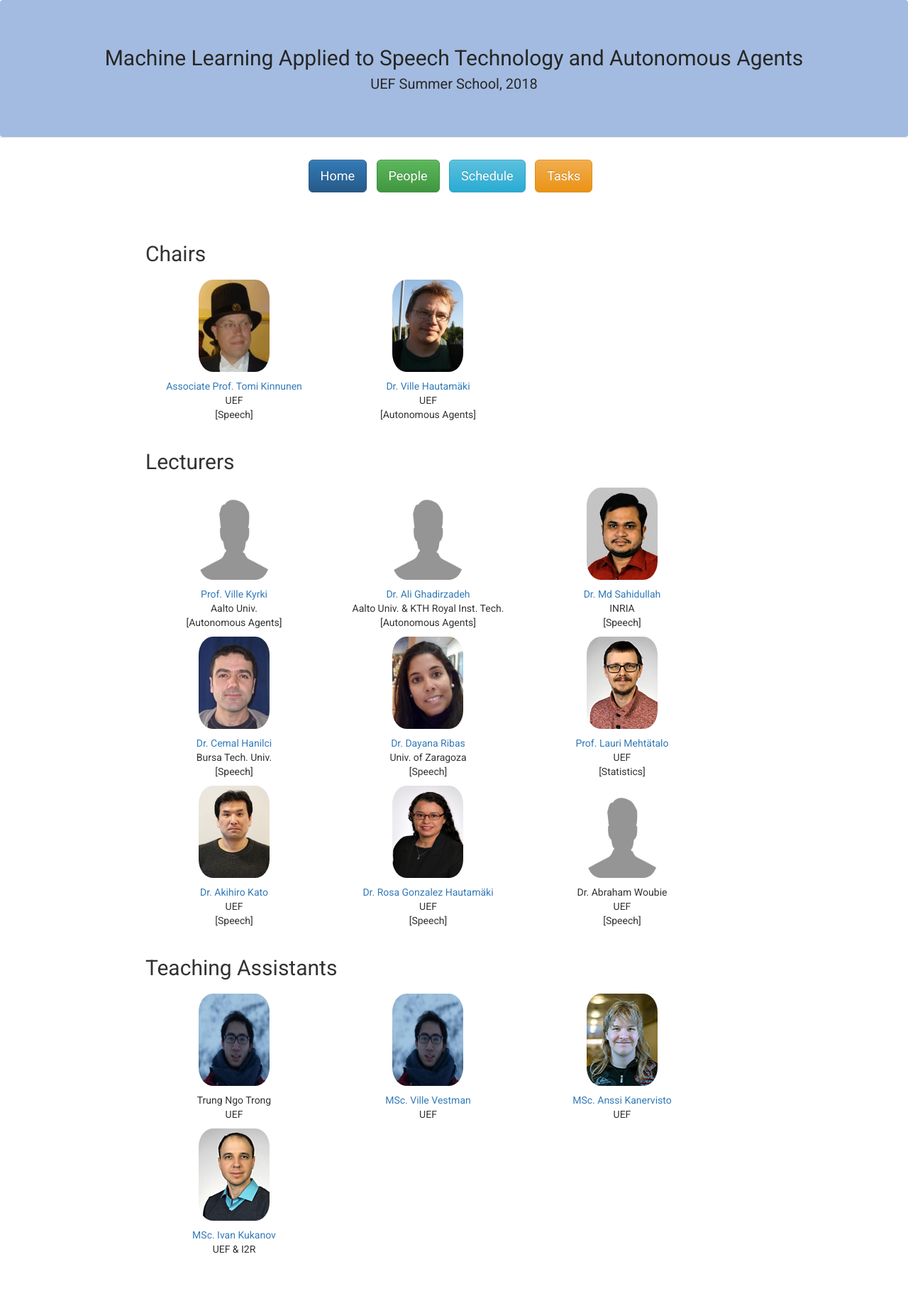
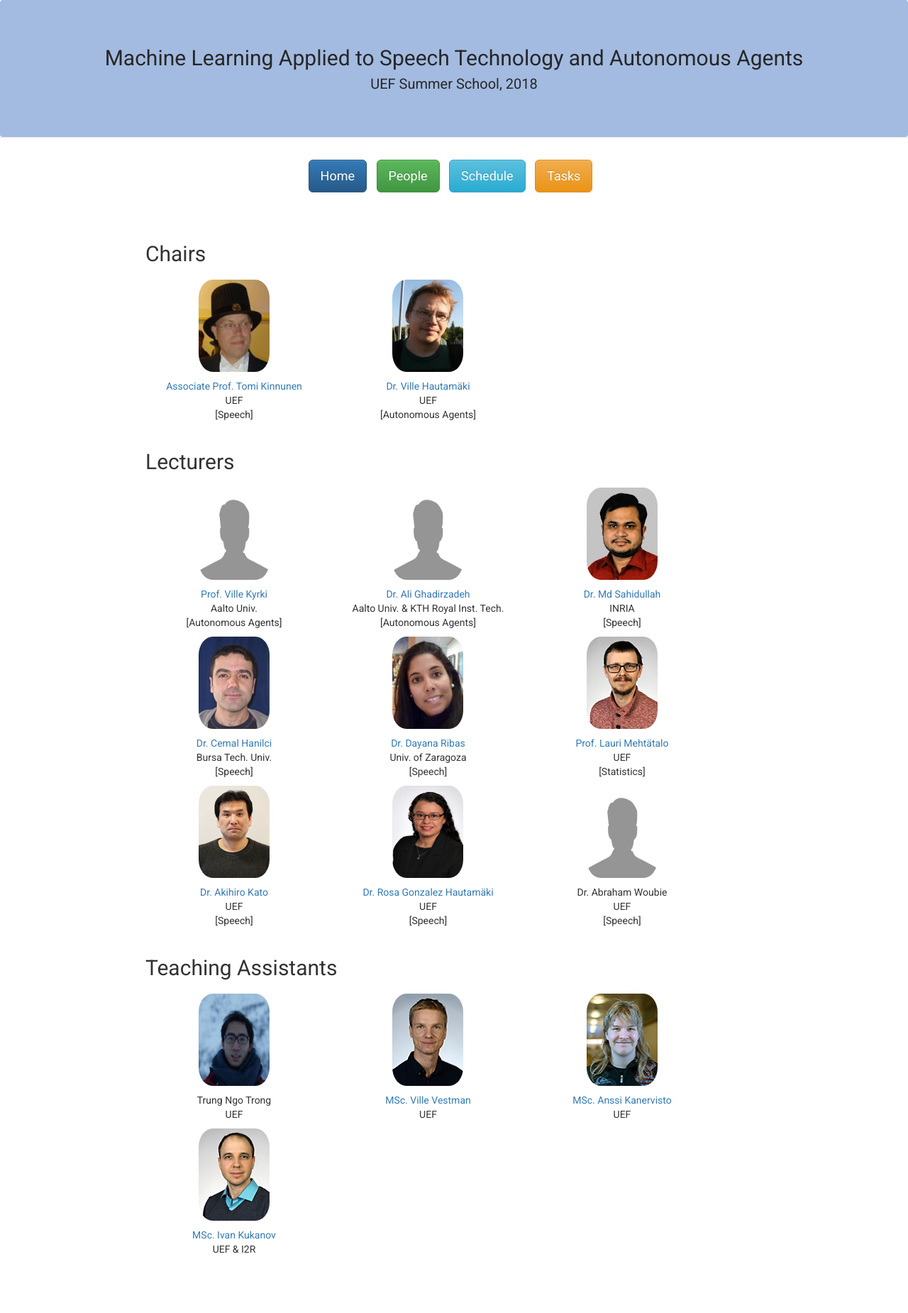
Before and after one commit to abrahamwoubie/Summer_School_RL, a Jekyll site: the page built from people.md, in a window 1280 px wide. Shown: the whole page at 71% size. Built offline with Jekyll 4.4.1, drawn with Linux system fonts in a browser that asks for light colours; nearby versions of some CDN libraries.

Commit message:
playing with images

```diff
--- a/_data/people.yml
+++ b/_data/people.yml
@@ -63,7 +63,7 @@ teaching_assistants:
   photo: "img/trung.jpg"
 - name: "MSc. Ville Vestman"
   organization: "UEF"
-  photo: "img/trung.jpg"
+  photo: "img/villev.jpg"
   site: "http://cs.uef.fi/~vvestman/"
 - name: "MSc. Anssi Kanervisto"
   organization: "UEF"
```
